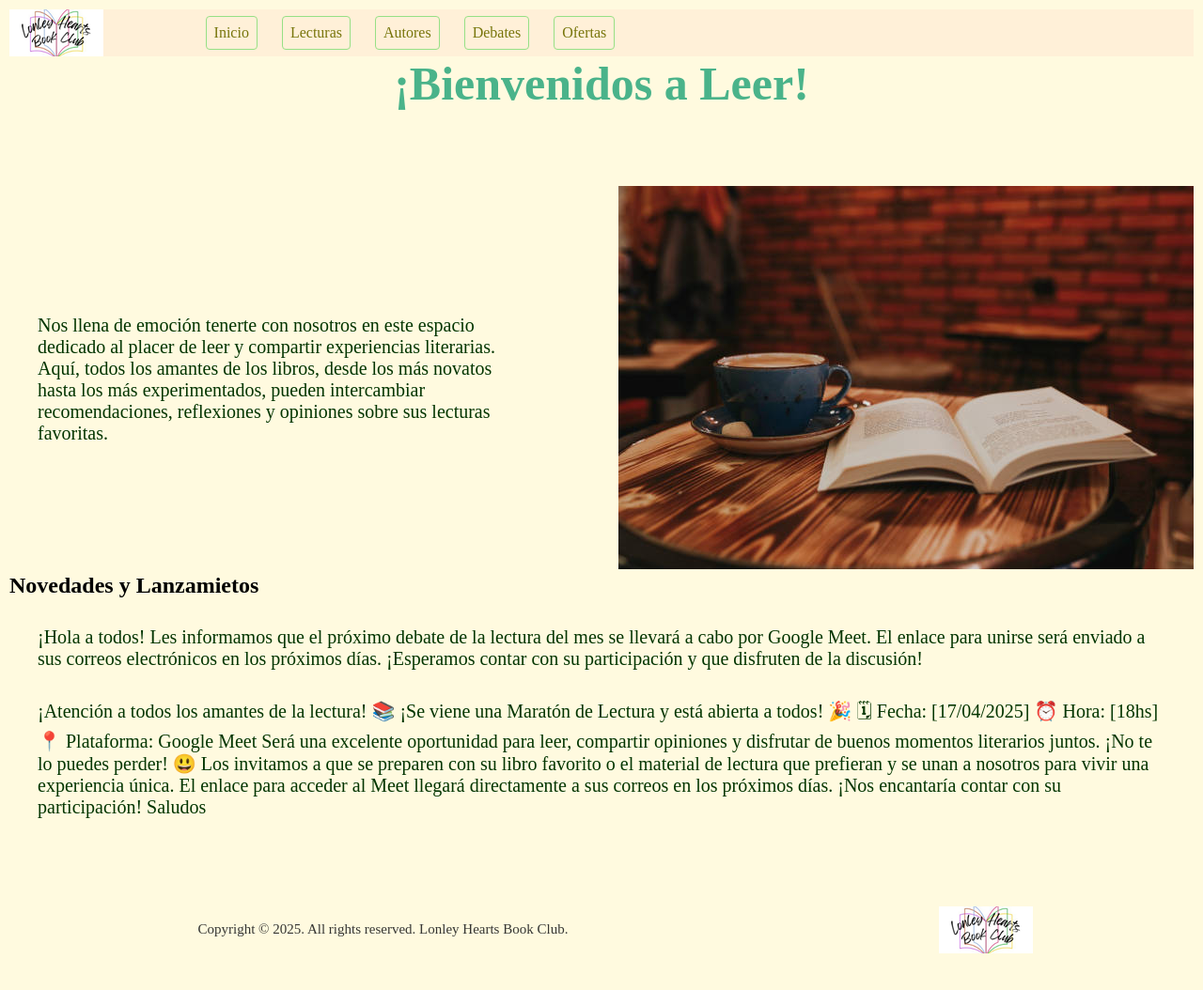
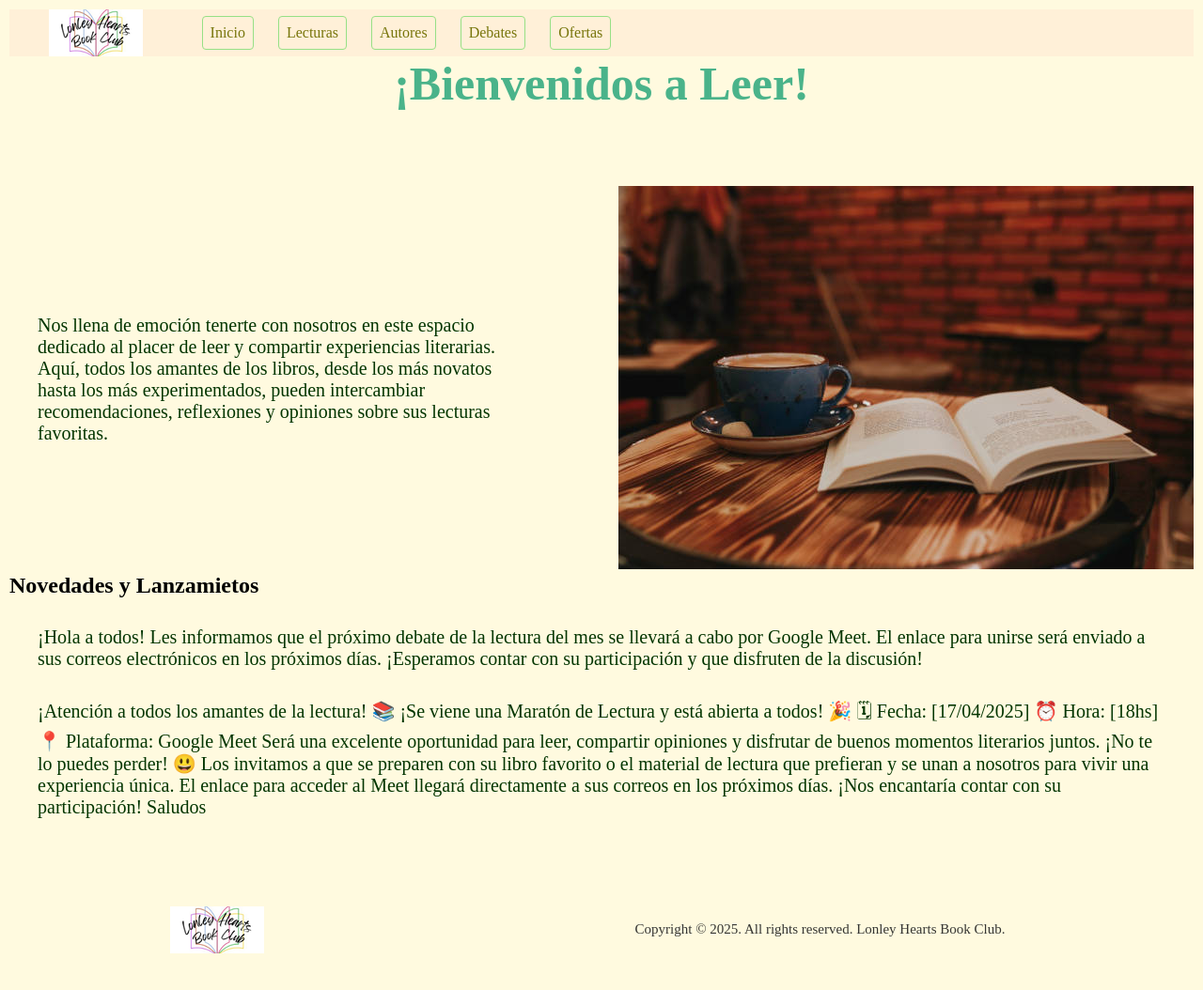
Before and after one commit to vicdegli16/Lonley-Hearts-Book-Club, a plain HTML site: page index.html in a window 1280 px wide. Shown: the whole page at 94% size. Drawn offline with Linux system fonts and the light colour scheme.

Commit message:
grids p celular

```diff
--- a/index.html
+++ b/index.html
@@ -12,10 +12,13 @@
 
         <nav class="navbar">
             <a href="#">
-                <img src="./icons/El texto del párrafo.png" alt="">
+                <figure class="logo">
+                    <img src="./icons/El texto del párrafo.png" alt="">
+                </figure>
+
             </a>
 
-            <ul>
+            <ul class="navbar-ul">
                 <li class="nav-li">
                     <a class="nav-link"href="./index.html">Inicio</a>
                 </li>
--- a/styles/style.css
+++ b/styles/style.css
@@ -20,17 +20,13 @@ body{
     grid-template-columns: repeat(5, 1fr);
     gap: 16px;
     grid-template-areas:
-       "logo navbar ul navbar ul navbar ul navbar ul navbar ul";
+       "logo navbar-ul navbar-ul navbar-ul navbar-ul navbar-ul";
+}
 
-
-
-
-
-}
-.navbar ul {
+.navbar-ul {
     display: flex;
     flex-direction: row;
-    justify-content: center;
+    justify-content: space-around;
     align-items: center;
     gap: 16px;
     grid-area: navbar ul;
@@ -122,7 +118,7 @@ body {
     padding: 10px;
 }
 
-.bienvenda{
+.bienvenda {
     margin-top: 80px;
     display: flex;
     flex-direction: row;
@@ -131,9 +127,9 @@ body {
 }
 footer {
     margin-top: 80px;
-    margin-bottom: 32px;
+    margin-bottom: 05px;
     display: flex;
-    flex-direction: row;
+    flex-direction: row-reverse;
     justify-content: space-around;
     align-items: center;
     gap: 24px;
@@ -146,5 +142,14 @@ footer {
         grid-template-rows: 50px 20px;
         grid-template-columns: repeat(5, 1fr);
         grid-template-areas:
+           "logo navbar ul navbar ul navbar ul navbar ul navbar ul"
     }
+    .bienvenda {
+        flex-direction: column;
+        gap: 32px;
+    }
+    footer {
+        flex-direction: row-reverse;
+    }
+
 }
```
